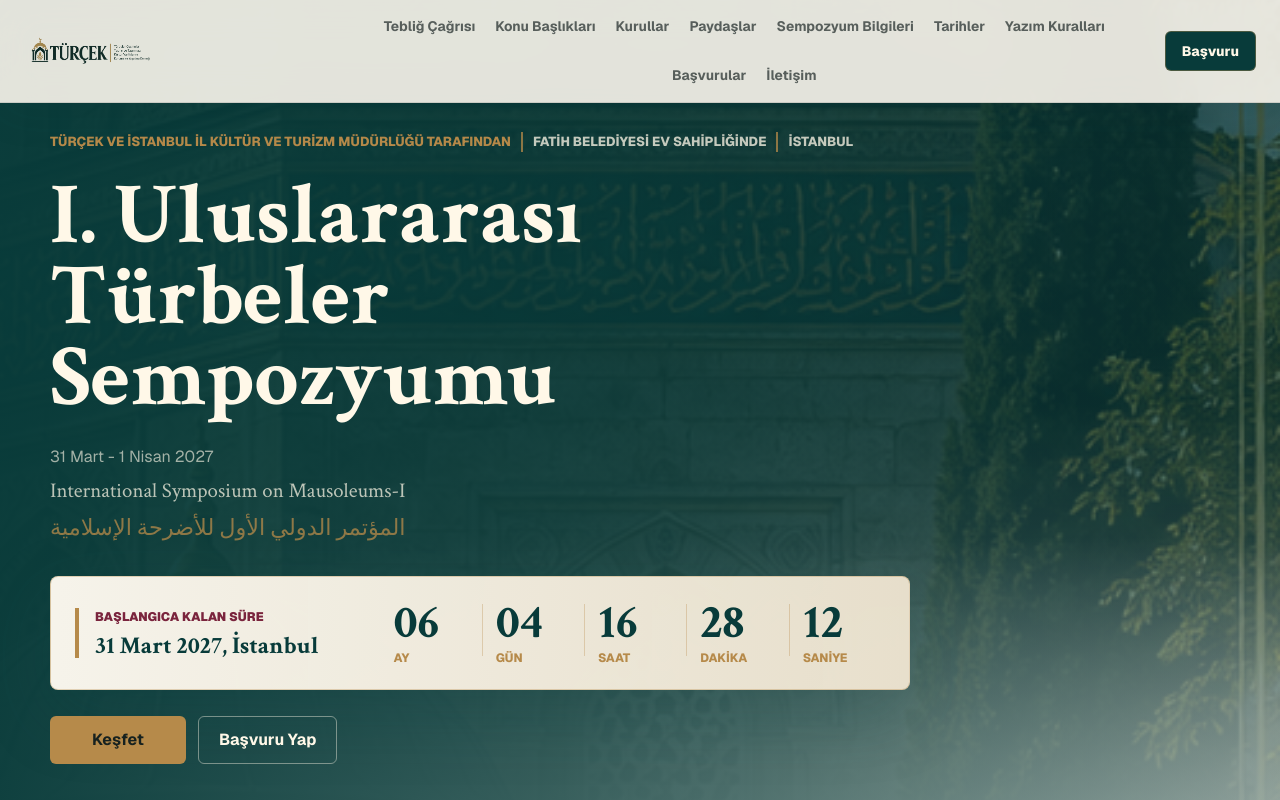
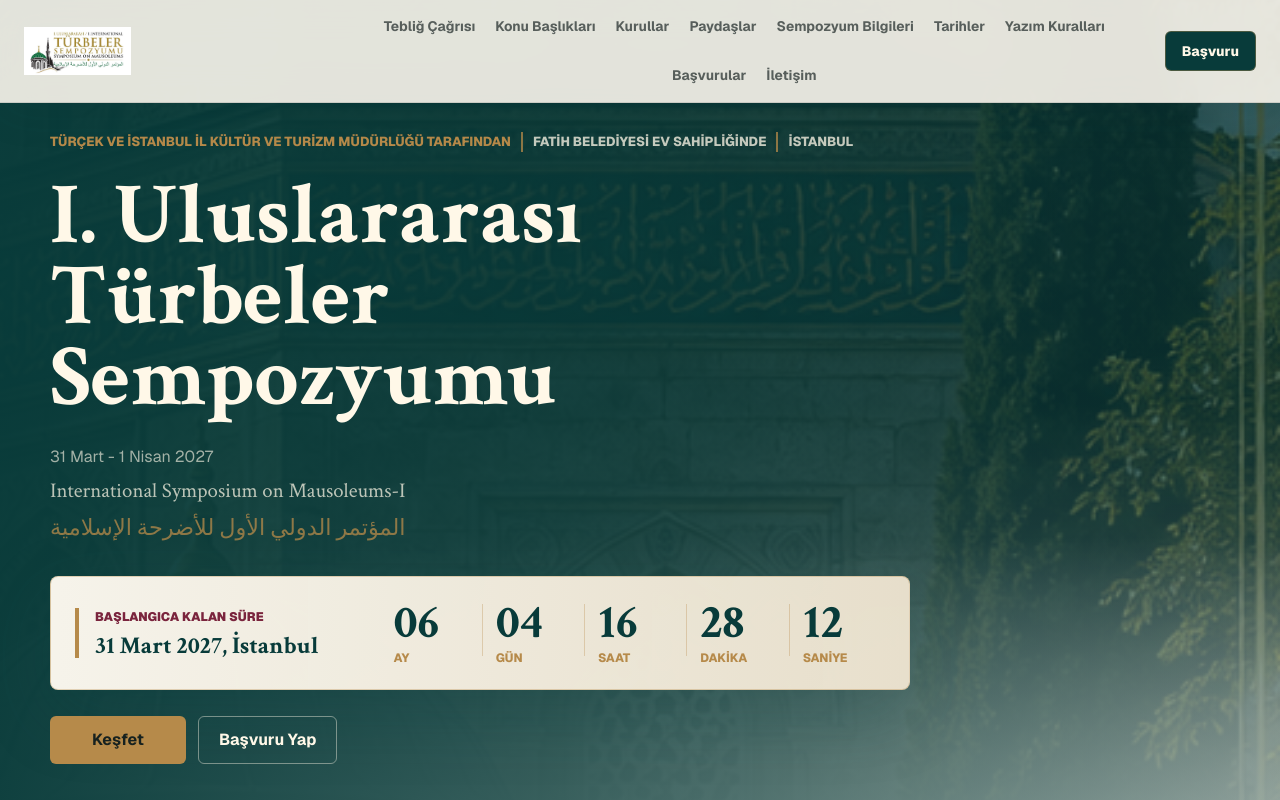
Before and after one commit to enesaydiinn/turbe, a Next.js app: page / in a window 1280 px wide. Shown: the top 800 px of the page. Built offline with nearby package versions, Linux system fonts and the light colour scheme; no server answers.

Commit message:
Replace site logo with symposium logo

```diff
--- a/app/admin/AdminDashboard.tsx
+++ b/app/admin/AdminDashboard.tsx
@@ -300,11 +300,11 @@ export function AdminDashboard({
       <header className="admin-header">
         <Link className="admin-brand" href="/">
           <Image
-            alt="TÜRÇEK"
+            alt="I. Uluslararası Türbeler Sempozyumu"
             className="admin-brand-logo"
-            height={758}
+            height={494}
             src="/turcek-logo.png"
-            width={2073}
+            width={1102}
           />
           <strong>TÜRÇEK Admin</strong>
         </Link>
--- a/app/page.tsx
+++ b/app/page.tsx
@@ -429,11 +429,11 @@ export default function Home() {
       <header className="site-header" aria-label="Ana gezinme">
         <a className="brand" href="#top" aria-label="Ana sayfaya dön">
           <Image
-            alt="TÜRÇEK"
+            alt="I. Uluslararası Türbeler Sempozyumu"
             className="brand-logo"
-            height={758}
+            height={494}
             src="/turcek-logo.png"
-            width={2073}
+            width={1102}
           />
         </a>
         <nav>
```
Also changed, not shown: public/turcek-logo.png.
